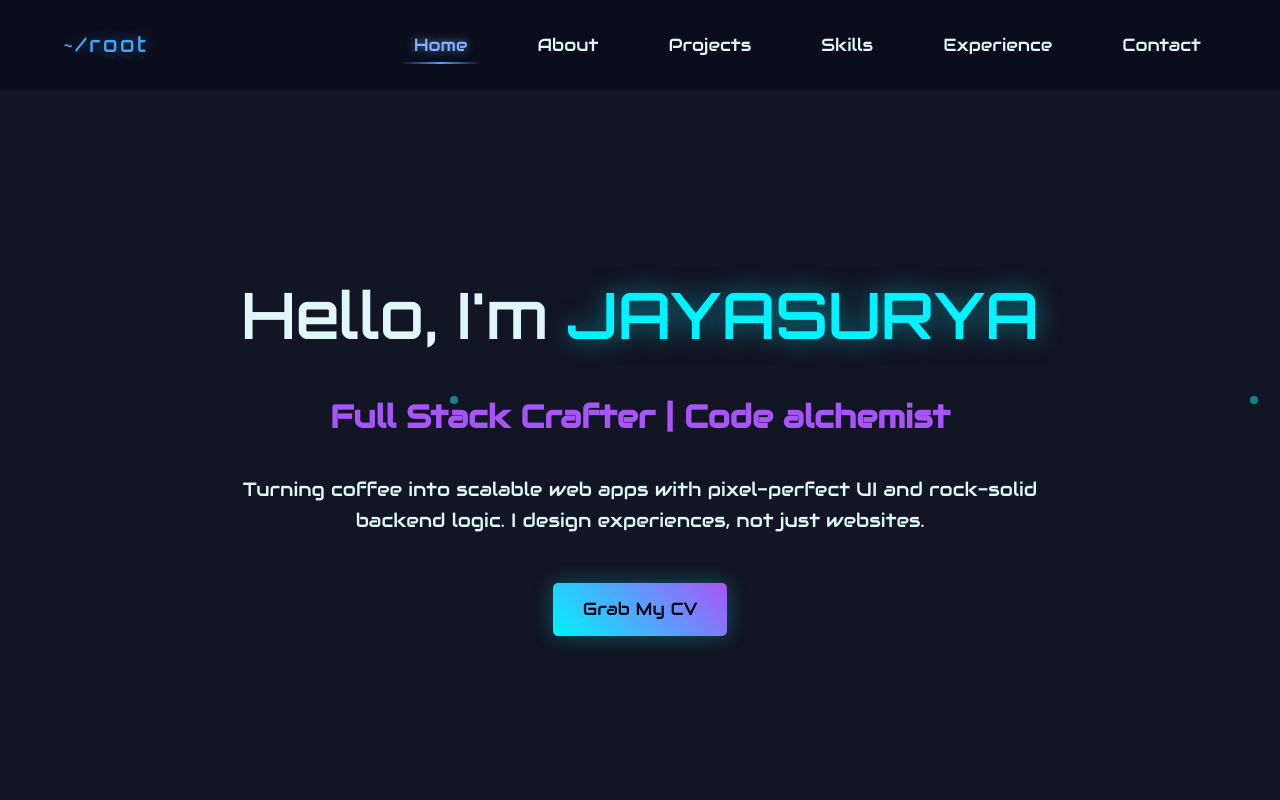
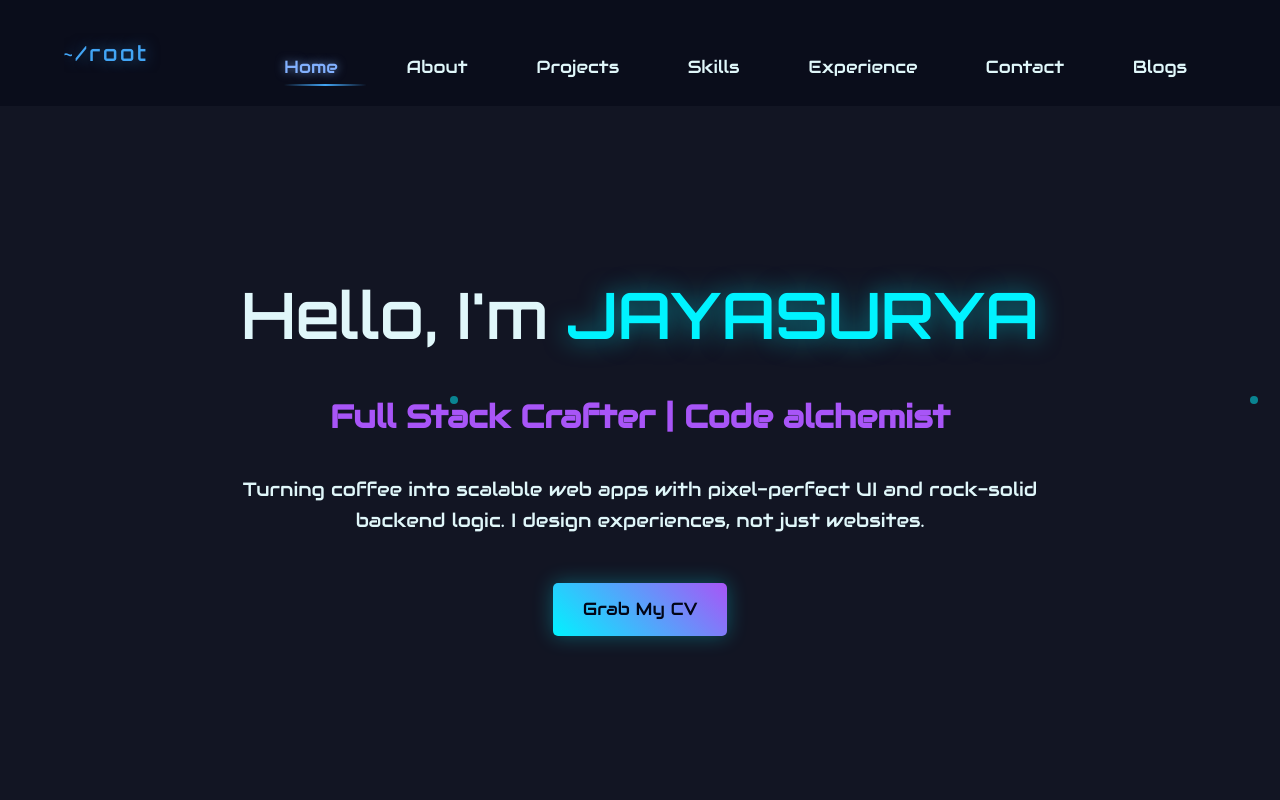
Before and after one commit to jayasurya0007/jayasurya, a React (Vite) app: page / in a window 1280 px wide. Shown: the top 800 px of the page. Built offline with nearby package versions, Linux system fonts and the light colour scheme; no server answers.

Commit message:
Added blogs in Navbar.jsx

```diff
--- a/src/components/Navbar.jsx
+++ b/src/components/Navbar.jsx
@@ -112,7 +112,17 @@ const Navbar = ({
               </a>
             </li>
           ))}
+          <li>
+            <a
+              href="https://blogs.jayasuryar.xyz"
+              target="_blank"
+              rel="noopener noreferrer"
+            >
+              Blogs
+            </a>
+          </li>
         </ul>
+
     </nav>
   );
 };
```
Lines whose indentation alone changed are shown as unchanged.
